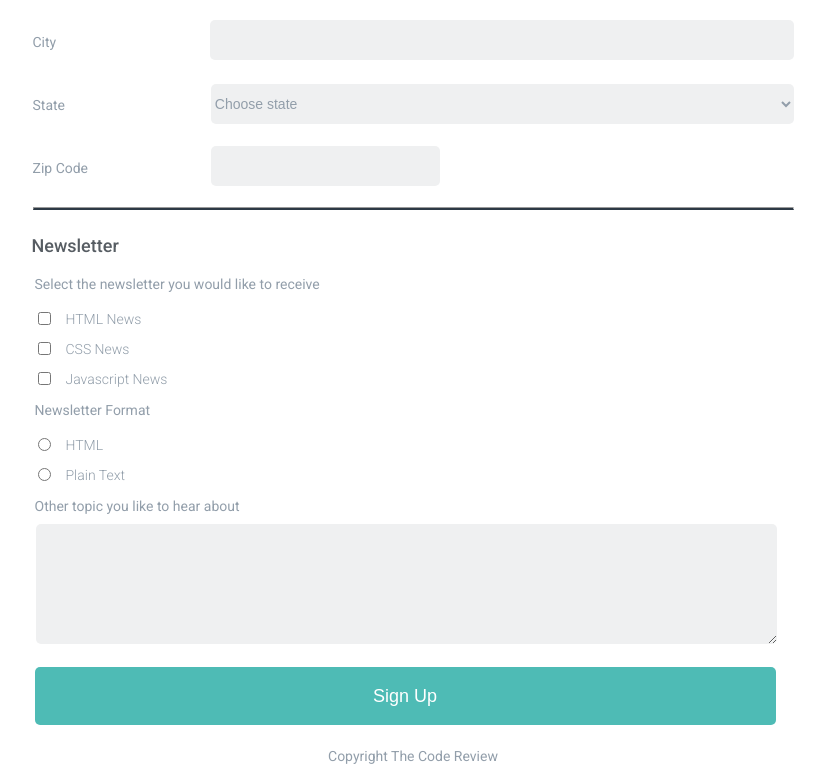
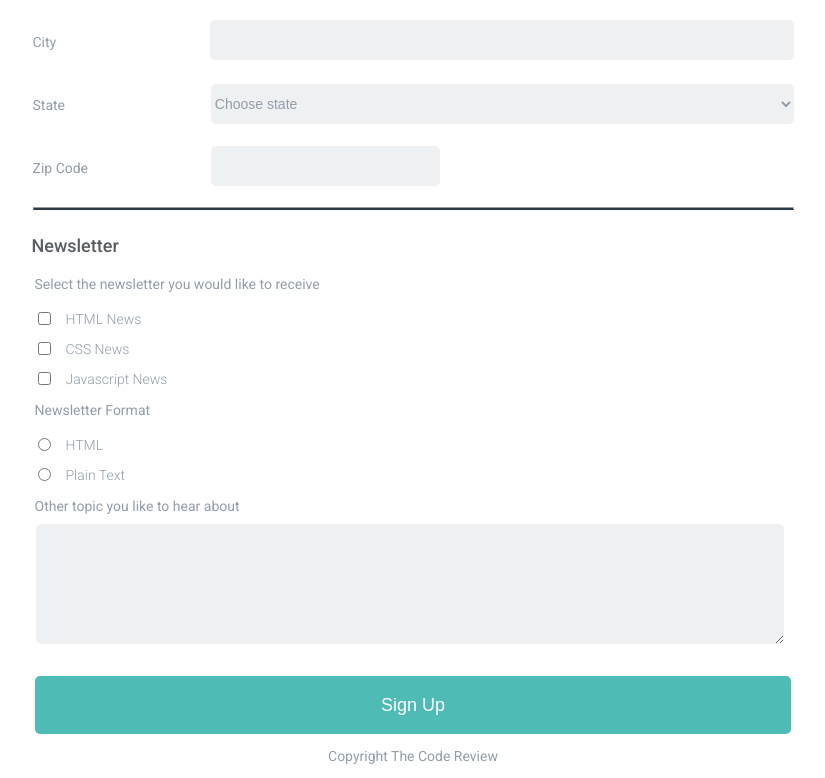
Before and after one commit to Lughnizaid/Project-3-Techdegree-Treehouse, a plain HTML site: page index.html in a window 1280 px wide. Shown: the part 456-1234 px from the top of the page, without its empty margins (227-1052 px from the left). Drawn offline with Linux system fonts and the light colour scheme; a web font is replaced by a local one.

Commit message:
Add files via upload

```diff
--- a/css/styles.css
+++ b/css/styles.css
@@ -21,6 +21,7 @@ button {
 main {
   width: 97%;
   margin: auto;
+
 }
 .code-review-font {
   color: white;
@@ -157,6 +158,7 @@ label.light {
   margin-left: -10px;
 }
 #other-topic {
+  box-sizing: border-box;
   width: 100%;
   display: block;
   height: 120px;
@@ -176,8 +178,9 @@ label.light {
   margin-bottom: 23px;
 }
 button {
+  box-sizing: border-box;
   width: 100%;
-  margin-left: -13px;
+  margin-left: 15px;
   padding: 19px 39px 18px 39px;
   color: #FFF;
   background-color: #4ebbb5;
@@ -197,7 +200,7 @@ button:hover {
   color: black;
 }
 .submit-button {
-  margin-right: -20px;
+  margin-right: 30px;
 }
 footer {
   text-align: center;
@@ -215,7 +218,6 @@ input {
   vertical-align: bottom;
   position: relative;
   top: -1px;
-  *overflow: hidden;
 }
 input[type="text"]::placeholder, input[type="email"]::placeholder {
   -webkit-box-sizing: border-box;
@@ -231,7 +233,7 @@ input[type="tel"]::placeholder {
   padding-right: 20px;
   color: #a8adb2;
 }
-input[type="text"], textarea {
+input[type="text"], textarea, input[type="tel"], input[type="email"] {
     padding-left: 10px;
 }
 input[type=checkbox] {
@@ -275,4 +277,7 @@ input[type=radio] {
     box-sizing: border-box;
     width: 30%;
   }
+  .second {
+    width: 98%;
+    margin-top: 10px;
 }
--- a/index.html
+++ b/index.html
@@ -79,12 +79,11 @@
                   <div class="div-other">
                   <textarea id="other-topic" name="other-topic"></textarea>
                     </div>
-
-                    <div class="submit-button">
-                      <button type="submit">Sign Up</button>
-                    </div>
                   </fieldset>
                 </div>
+        <div class="submit-button">
+        <button type="submit">Sign Up</button>
+        </div>
       </form>
     </main>
     <footer>
```
